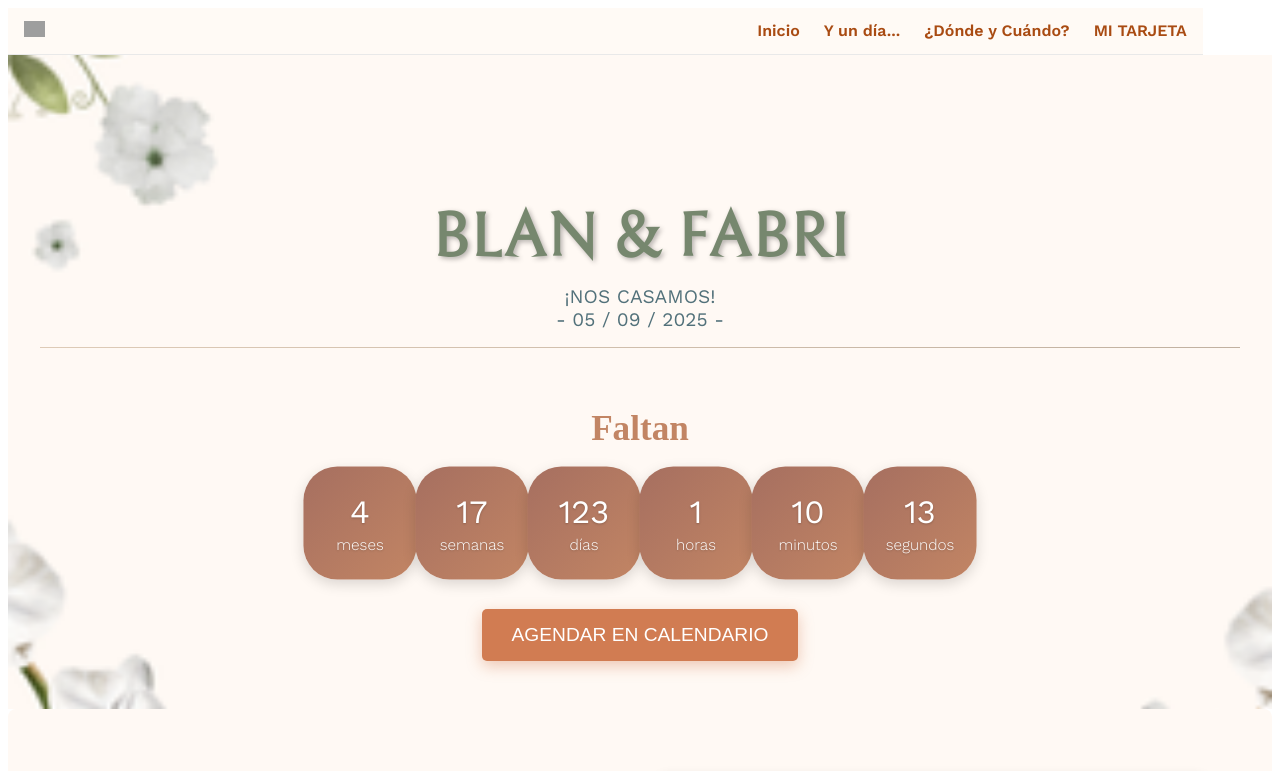
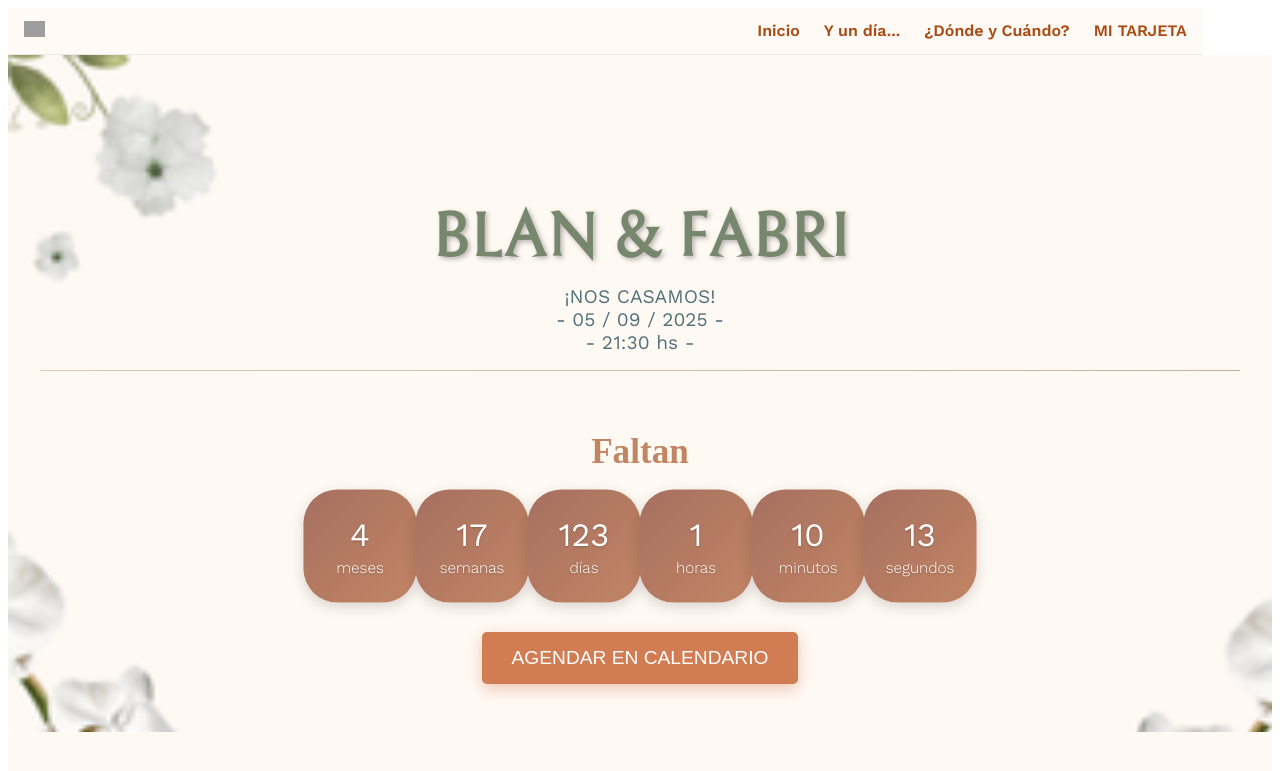
Before and after one commit to SaraJoLo/tarjeta-de-casamiento, an Angular app: page / in a window 1280 px wide. Shown: the top 771 px of the page. Built offline with nearby package versions, Linux system fonts and the light colour scheme; grey boxes are pictures that could not be loaded; a web font is replaced by a local one.

Commit message:
correction text for deploy

```diff
--- a/src/app/pages/home/home.component.html
+++ b/src/app/pages/home/home.component.html
@@ -7,7 +7,9 @@
     <h1>BLAN & FABRI</h1>
     <h2>¡NOS CASAMOS!
       <br>
-       - 05 / 09 / 2025 - </h2>
+       - 05 / 09 / 2025 -
+         <br>
+       - 21:30 hs - </h2>
   </div>
   <div class="divider"></div>
    <app-countdown></app-countdown>
```
